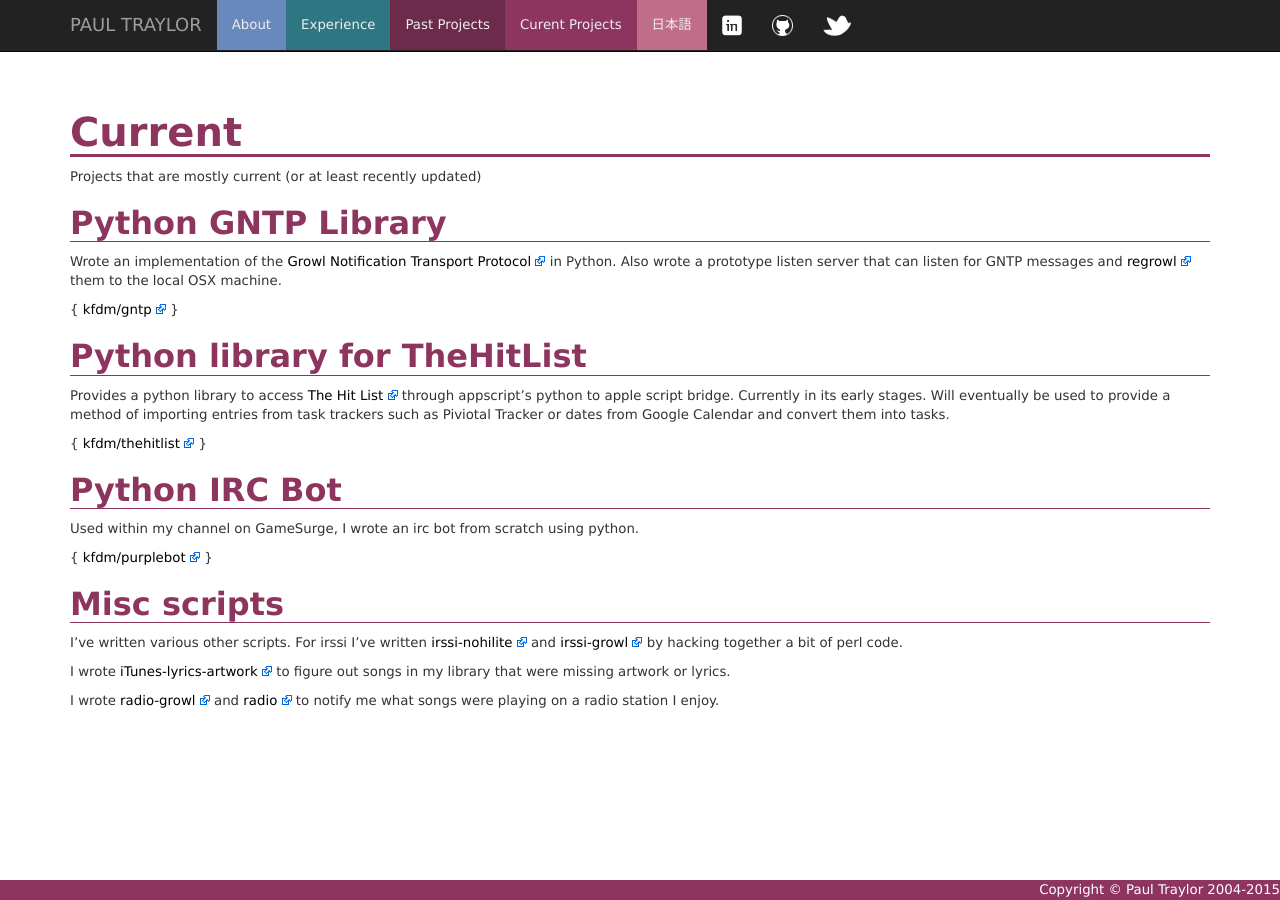
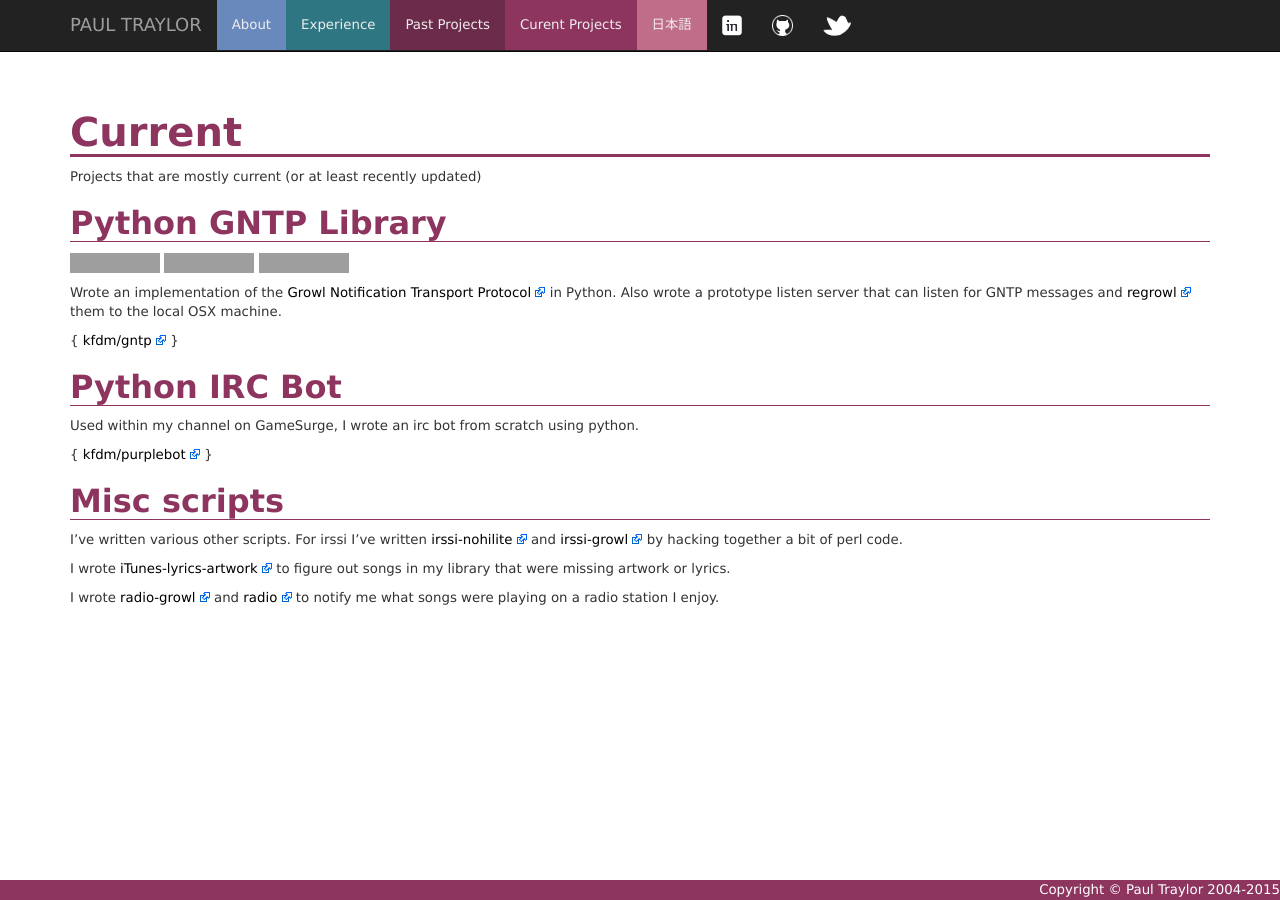
Before and after one commit to kfdm/paultraylor.net, a Jekyll site: the page built from current.md, in a window 1280 px wide. Built offline with Jekyll 4.4.1, drawn with Linux system fonts in a browser that asks for light colours; nearby versions of some CDN libraries; grey boxes are pictures that could not be loaded.

Commit message:
Minor updates to projects
Add some test badges to gents project
Move thehitlist lib to past projects

```diff
--- a/current.md
+++ b/current.md
@@ -8,14 +8,14 @@ title: Current Projects
 Projects that are mostly current (or at least recently updated)
 
 ## Python GNTP Library
+
+![image](https://img.shields.io/github/license/kfdm/gntp.svg)
+![image](https://img.shields.io/github/issues/kfdm/gntp.svg)
+![image](https://img.shields.io/pypi/v/gntp.svg)
+
 Wrote an implementation of the [Growl Notification Transport Protocol](http://www.growlforwindows.com/gfw/help/gntp.aspx) in Python.  Also wrote a prototype listen server that can listen for GNTP messages and [regrowl](https://github.com/kfdm/gntp-regrowl) them to the local OSX machine.
 
 { [kfdm/gntp](https://github.com/kfdm/gntp) }
-
-## Python library for TheHitList
-Provides a python library to access [The Hit List](http://www.potionfactory.com/thehitlist/) through appscript's python to apple script bridge.  Currently in its early stages.  Will eventually be used to provide a method of importing entries from task trackers such as Piviotal Tracker or dates from Google Calendar and convert them into tasks.
-
-{ [kfdm/thehitlist](https://github.com/kfdm/thehitlist) }
 
 ## Python IRC Bot
 Used within my channel on GameSurge, I wrote an irc bot from scratch using python.
```
Also changed, not shown: past.md (+5 -0 lines).
